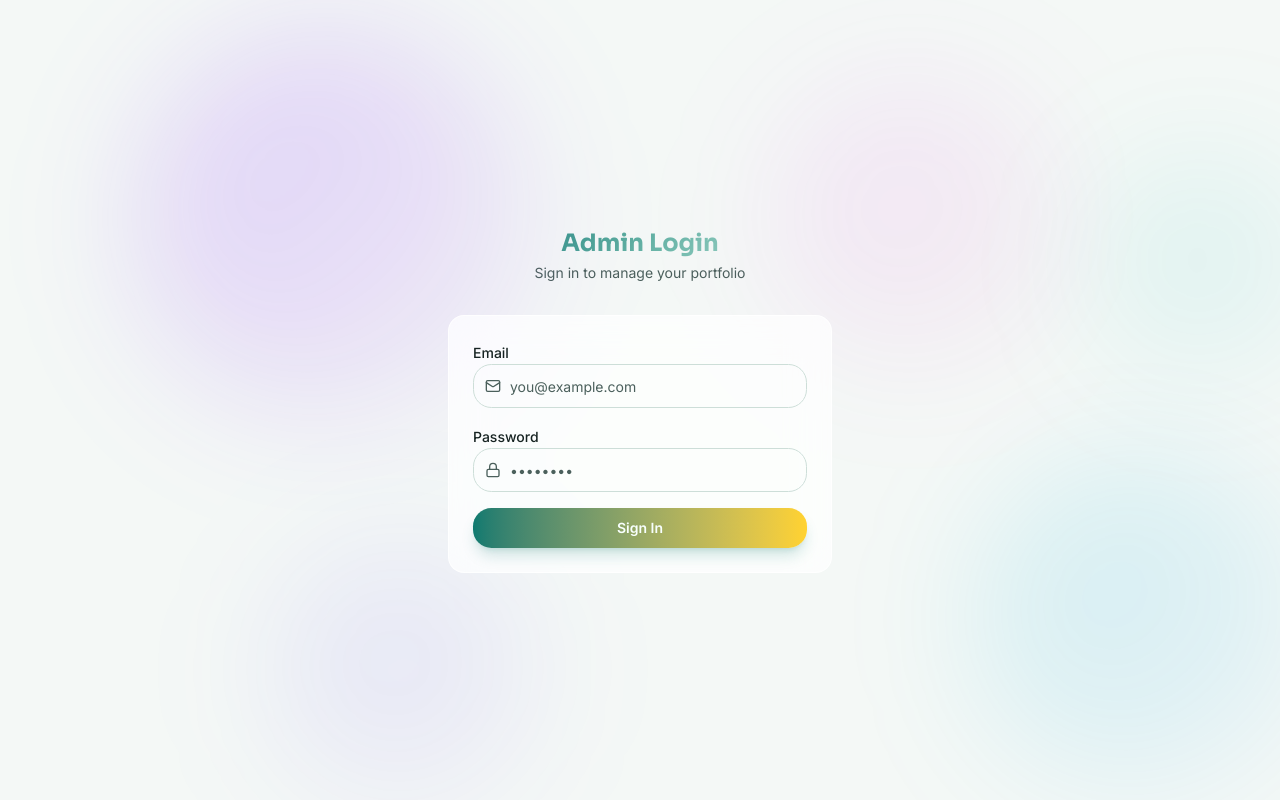
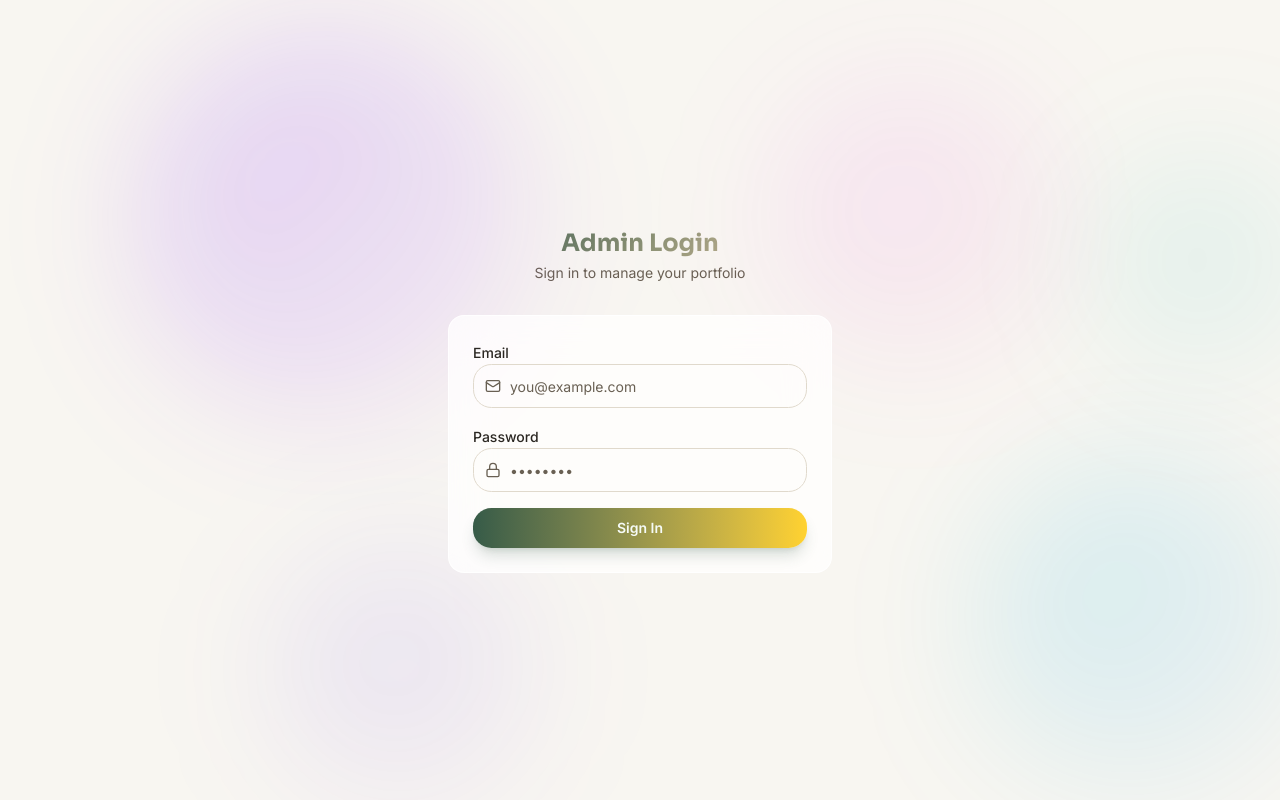
Before and after one commit to SaifulAlamRedon/portfolio-NEXT.js, a Next.js app: page /admin/login in a window 1280 px wide. Built offline with nearby package versions, Linux system fonts and the light colour scheme; no server answers.

Commit message:
Create human-centered theme

```diff
--- a/src/styles/globals.css
+++ b/src/styles/globals.css
@@ -2,69 +2,69 @@
 
 @layer theme {
   :root {
-    /* Fresh paper light theme */
-    --background: 244 248 246;
-    --foreground: 22 35 34;
+    /* Human editorial light theme */
+    --background: 248 246 241;
+    --foreground: 43 39 34;
     --card: 255 255 255;
-    --card-foreground: 22 35 34;
+    --card-foreground: 43 39 34;
     --popover: 255 255 255;
-    --popover-foreground: 22 35 34;
-    --primary: 13 122 112;
-    --primary-foreground: 248 255 253;
-    --secondary: 232 241 238;
-    --secondary-foreground: 22 64 59;
-    --muted: 232 241 238;
-    --muted-foreground: 75 96 92;
-    --accent: 226 103 76;
+    --popover-foreground: 43 39 34;
+    --primary: 54 91 72;
+    --primary-foreground: 246 251 247;
+    --secondary: 238 232 220;
+    --secondary-foreground: 67 59 48;
+    --muted: 238 232 220;
+    --muted-foreground: 105 96 83;
+    --accent: 188 93 69;
     --accent-foreground: 255 255 255;
     --destructive: 239 68 68;
-    --border: 205 222 216;
-    --input: 205 222 216;
-    --ring: 13 122 112;
+    --border: 224 217 204;
+    --input: 224 217 204;
+    --ring: 54 91 72;
     --radius: 0.9rem;
 
     /* Nebula colors */
-    --nebula-purple: 46 164 151;
-    --nebula-cyan: 181 229 213;
-    --nebula-violet: 244 178 66;
-    --nebula-pink: 226 103 76;
+    --nebula-purple: 91 126 103;
+    --nebula-cyan: 218 195 157;
+    --nebula-violet: 188 137 73;
+    --nebula-pink: 188 93 69;
 
     /* Glass */
-    --glass-bg: 255 255 255 / 0.72;
-    --glass-border: 255 255 255 / 0.78;
+    --glass-bg: 255 255 255 / 0.76;
+    --glass-border: 255 255 255 / 0.82;
     --rim-highlight: 255 255 255 / 0.7;
-    --rim-shadow: 15 61 54 / 0.1;
+    --rim-shadow: 65 52 36 / 0.1;
   }
 
   .dark {
-    /* Quiet charcoal surfaces with teal and coral accents */
-    --background: 10 20 21;
-    --foreground: 232 241 238;
-    --card: 17 31 31;
-    --card-foreground: 232 241 238;
-    --popover: 17 31 31;
-    --popover-foreground: 232 241 238;
-    --primary: 74 202 183;
-    --primary-foreground: 6 35 31;
-    --secondary: 226 103 76;
-    --secondary-foreground: 255 241 236;
-    --muted: 27 43 42;
-    --muted-foreground: 166 190 184;
-    --accent: 244 178 66;
-    --accent-foreground: 44 28 4;
+    /* Warm ink surfaces with quiet natural accents */
+    --background: 24 24 22;
+    --foreground: 238 233 224;
+    --card: 34 34 31;
+    --card-foreground: 238 233 224;
+    --popover: 34 34 31;
+    --popover-foreground: 238 233 224;
+    --primary: 126 182 145;
+    --primary-foreground: 22 49 32;
+    --secondary: 214 121 92;
+    --secondary-foreground: 52 25 17;
+    --muted: 48 47 42;
+    --muted-foreground: 190 181 166;
+    --accent: 232 190 117;
+    --accent-foreground: 52 37 12;
     --destructive: 248 113 113;
     --border: 255 255 255 / 0.08;
     --input: 255 255 255 / 0.08;
-    --ring: 74 202 183;
+    --ring: 126 182 145;
 
     /* Dark nebula accents */
-    --nebula-purple: 74 202 183;
-    --nebula-cyan: 120 219 199;
-    --nebula-violet: 244 178 66;
-    --nebula-pink: 226 103 76;
+    --nebula-purple: 126 182 145;
+    --nebula-cyan: 216 191 137;
+    --nebula-violet: 181 137 82;
+    --nebula-pink: 214 121 92;
 
     /* Glass dark */
-    --glass-bg: 18 18 18 / 0.68;
+    --glass-bg: 34 34 31 / 0.78;
     --glass-border: 255 255 255 / 0.08;
     --rim-highlight: 255 255 255 / 0.04;
     --rim-shadow: 0 0 0 / 0.18;
```
